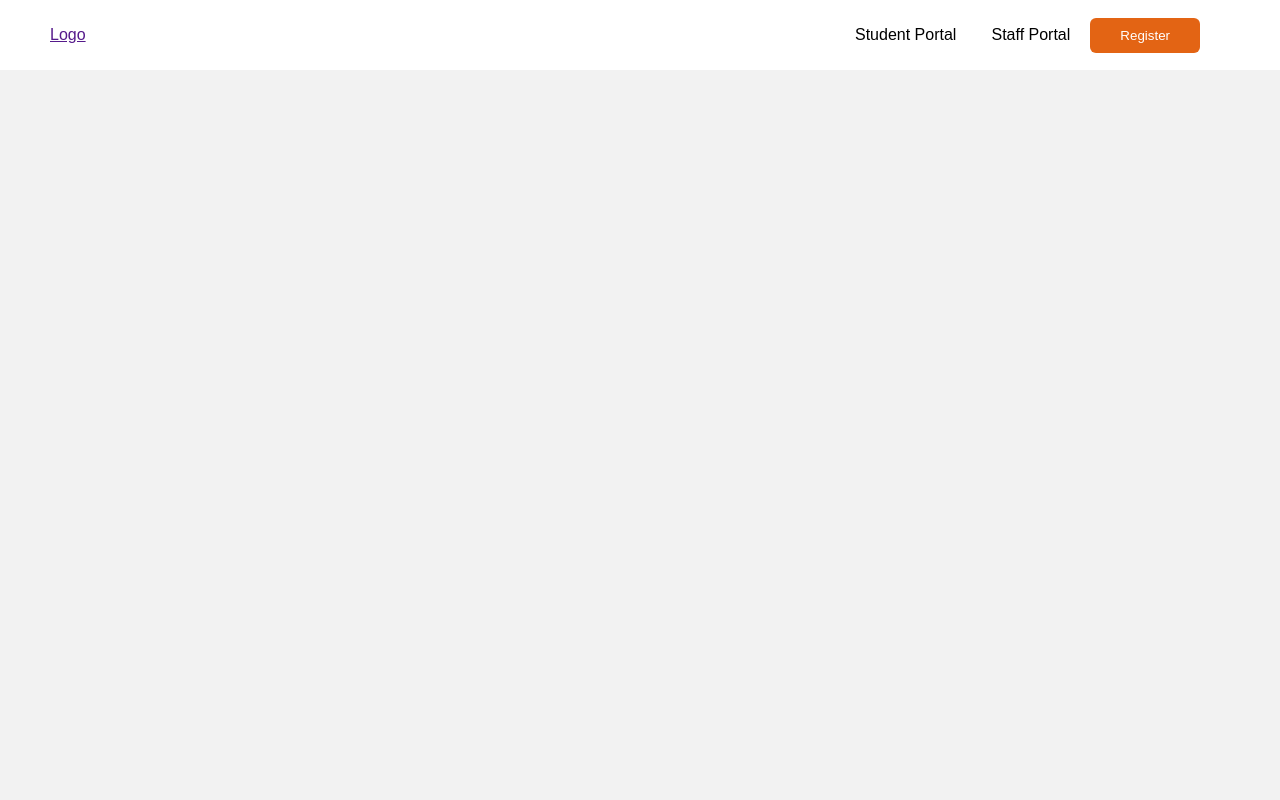
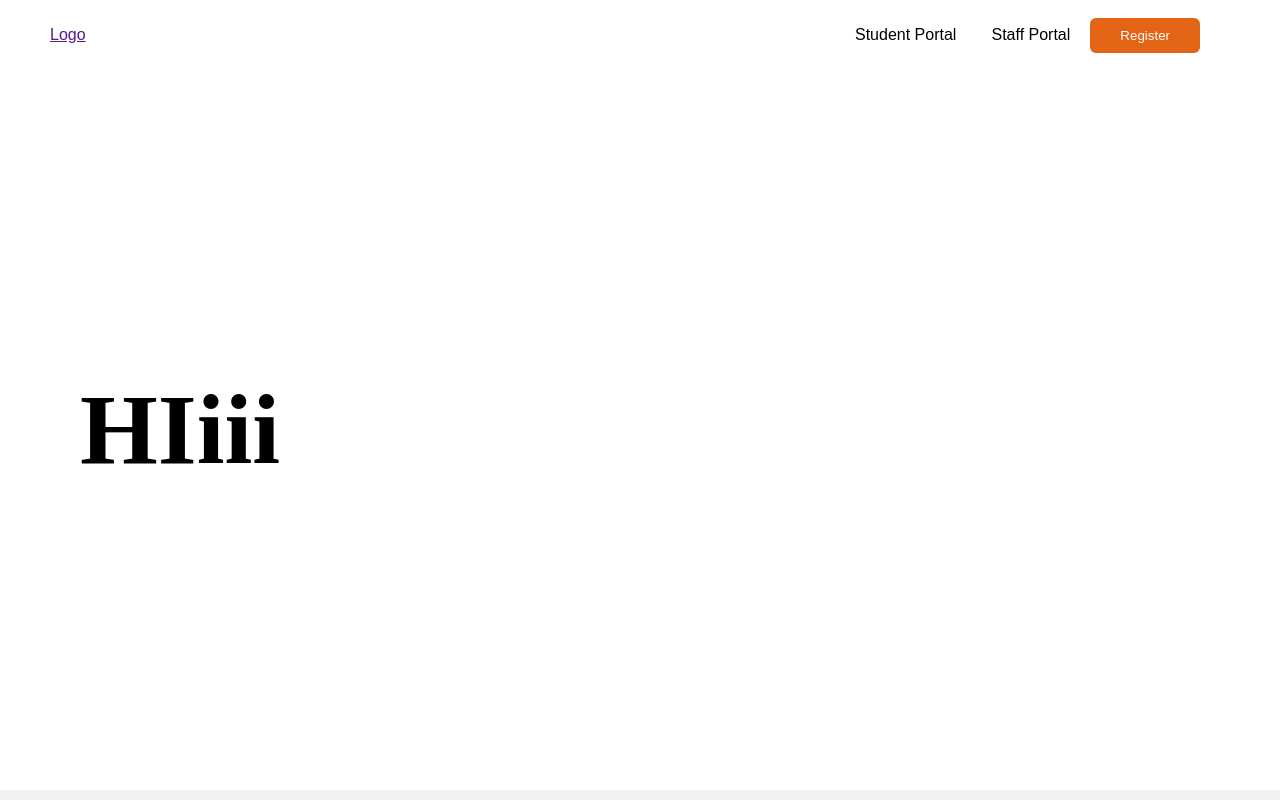
Before and after one commit to faraamcode/management_admin_frontend, a React (Create React App) app: page / in a window 1280 px wide. Built offline with nearby package versions, Linux system fonts and the light colour scheme.

Commit message:
feat(global style set):

```diff
--- /dev/null
+++ b/src/common/Global.Style.js
@@ -0,0 +1,126 @@
+import styled from 'styled-components'
+
+export const Wrapper = styled.div`
+  background: ${({ background }) => (background ? background : '#fff')};
+  width: 100%;
+  min-height: 90vh;
+  padding: 30px 80px;
+  display: flex;
+  flex-direction: column;
+  justify-content: center;
+
+  @media (max-width: 400px) {
+    padding: 30px 30px;
+    min-height: 70vh;
+  }
+  @media (min-width: 401px) and (max-width: 700px) {
+    padding: 30px 50px;
+    min-height: 70vh;
+  }
+
+  @media (min-width: 701px) and (max-width: 1000px) {
+    padding: 30px 60px;
+    min-height: 70vh;
+  }
+`
+
+export const H1 = styled.h1`
+  font-family: 'Work Sans';
+  font-size: 100px;
+  font-style: normal;
+  font-weight: 700;
+  line-height: 1;
+
+  @media (max-width: 500px) {
+    font-size: 40px;
+    margin-bottom: 5px;
+  }
+  @media (min-width: 501px) and (max-width: 750px) {
+    font-size: 50px;
+    margin-bottom: 5px;
+  }
+  @media (min-width: 751px) and (max-width: 1000px) {
+    font-size: 60px;
+    margin-bottom: 30px;
+  }
+`
+
+export const H2 = styled.h2`
+  font-size: 50px;
+  font-style: normal;
+  line-height: 1.2;
+  font-weight: 700;
+
+  @media (max-width: 500px) {
+    font-size: 25px;
+  }
+  @media (min-width: 501px) and (max-width: 750px) {
+    font-size: 30px;
+  }
+  @media (min-width: 751px) and (max-width: 1000px) {
+    font-size: 35px;
+  }
+`
+export const H3 = styled.h3`
+  font-size: 50px;
+  font-style: normal;
+  line-height: 1.2;
+  font-weight: 300;
+
+  @media (max-width: 500px) {
+    font-size: 20px;
+  }
+  @media (min-width: 501px) and (max-width: 750px) {
+    font-size: 26px;
+  }
+  @media (min-width: 751px) and (max-width: 1000px) {
+    font-size: 32px;
+  }
+`
+
+export const P1 = styled.p`
+  font-size: ${({ light }) => (light ? '50px' : '50px')};
+  font-style: normal;
+  font-weight: ${({ light }) => (light ? '300' : '4000')};
+
+  @media (max-width: 500px) {
+    font-size: 17px;
+  }
+  @media (min-width: 501px) and (max-width: 750px) {
+    font-size: 21px;
+  }
+  @media (min-width: 751px) and (max-width: 1000px) {
+    font-size: 28px;
+  }
+`
+
+export const P2 = styled.p`
+  font-size: ${({ light }) => (light ? '30px' : '30px')};
+  font-style: normal;
+  font-weight: ${({ light }) => (light ? '300px' : '400px')};
+
+  @media (max-width: 500px) {
+    font-size: 17px;
+  }
+  @media (min-width: 501px) and (max-width: 750px) {
+    font-size: 21px;
+  }
+  @media (min-width: 751px) and (max-width: 1000px) {
+    font-size: 28px;
+  }
+`
+export const P3 = styled.p`
+  font-size: ${({ light }) => (light ? '20px' : '15px')};
+  font-style: normal;
+  font-weight: ${({ light }) => (light ? '300px' : '400px')};
+
+  @media (max-width: 500px) {
+    font-size: 17px;
+  }
+  @media (min-width: 501px) and (max-width: 750px) {
+    font-size: 21px;
+  }
+  @media (min-width: 751px) and (max-width: 1000px) {
+    font-size: 28px;
+  }
+`
--- a/src/components/Button/index.js
+++ b/src/components/Button/index.js
@@ -11,6 +11,6 @@ const ButtonStyle = styled.button`
     display: none;
   }
 `
-export const MainButton = ({ title, to }) => {
+export const MainButton = ({ title }) => {
   return <ButtonStyle>{title}</ButtonStyle>
 }
--- a/src/container/App.js
+++ b/src/container/App.js
@@ -1,10 +1,13 @@
 import NavBar from '../components/Navbar'
 import { BrowserRouter } from 'react-router-dom'
+import { Wrapper } from '../common/Global.Style'
+import Home from '../pages/Home'
 function App () {
   return (
     <>
       <BrowserRouter>
         <NavBar />
+        <Home />
       </BrowserRouter>
     </>
   )
--- /dev/null
+++ b/src/pages/Home.js
@@ -0,0 +1,12 @@
+import React from 'react'
+import { H1, Wrapper } from '../common/Global.Style'
+
+export default function Home () {
+  return (
+    <>
+      <Wrapper>
+        <H1>HIiii</H1>
+      </Wrapper>
+    </>
+  )
+}
```
